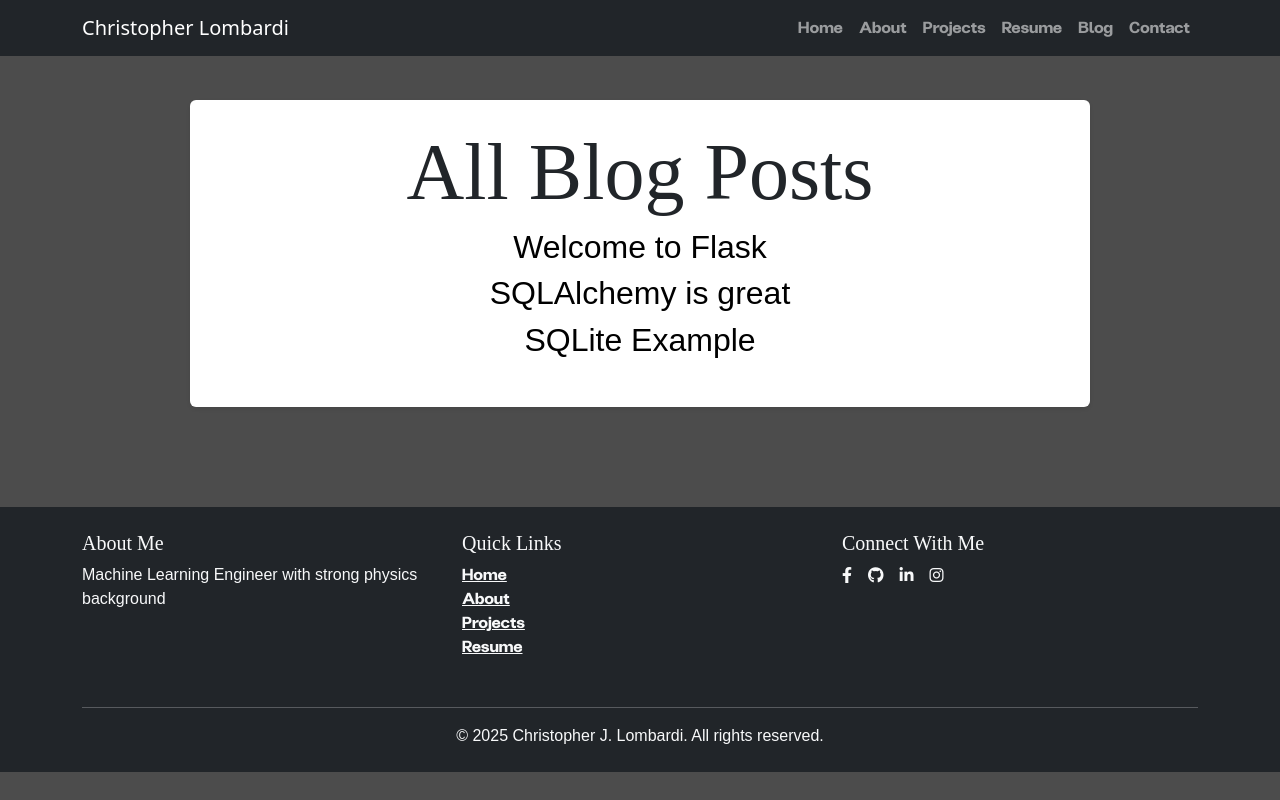
After one commit to c-lombardi23/Portfolio_Website, a Flask app: page /blog in a window 1280 px wide. The commit adds this page. Run offline with Flask 3, Linux system fonts and the light colour scheme; some web fonts are replaced.

Commit message:
added sqlite db for blog posts

```diff
--- a/app.py
+++ b/app.py
@@ -2,6 +2,8 @@ from flask import Flask, render_template, request, flash, redirect, url_for
 from flask_mail import Mail, Message
 from dotenv import load_dotenv
 import os
+
+from models import db, Article
 
 load_dotenv()
 
@@ -16,7 +18,24 @@ app.config['MAIL_DEFAULT_SENDER'] = os.getenv("MAIL_DEFAULT_SENDER")
 app.config['SECRET_KEY'] = os.getenv("SECRET_KEY")
 app.config['MAIL_DEBUG'] = True
 
+app.config['SQLALCHEMY_DATABASE_URI'] = os.getenv('SQLALCHEMY_DATABASE_URI')
+app.config['SQLALCHEMY_TRACK_MODIFICATIONS'] = os.getenv("SQLALCHEMY_TRACK_MODIFICATIONS")
+
 mail = Mail(app)
+
+db.init_app(app)
+
+with app.app_context():
+    db.create_all()
+
+    if Article.query.count() == 0:
+        sample_articles = [
+            Article(title="Welcome to Flask", content="This is your first article!"),
+            Article(title="SQLAlchemy is great", content="You can easily manage your database with SQLAlchemy."),
+            Article(title="SQLite Example", content="SQLite is perfect for small projects and prototyping.")
+        ]
+        db.session.bulk_save_objects(sample_articles)
+        db.session.commit()
 
 @app.context_processor
 def inject_request():
@@ -46,6 +65,15 @@ def contact():
 
     return render_template("index.html")
 
+@app.route("/blog")
+def blog():
+    articles = Article.query.all()
+    return render_template("blog.html", articles=articles)
+
+@app.route("/article/<int:article_id>")
+def view_article(article_id):
+    article = Article.query.get_or_404(article_id)
+    return render_template("article.html", article=article)
 
 @app.route("/")
 def index():
--- /dev/null
+++ b/static/blog.css
@@ -0,0 +1,35 @@
+body{
+  background: linear-gradient(rgba(0, 0, 0, 0.7), rgba(0, 0, 0, 0.7))
+}
+@font-face {
+    font-family: 'celinda';
+    src: url('fonts/Celinda-Regular.otf') format('truetype');
+}
+
+@font-face {
+    font-family: 'mileast';
+    src: url('fonts/Mileast.otf') format('truetype');
+}
+
+.move-down{
+    margin-top: 100px;
+    margin-bottom: 100px;
+}
+h1 {
+    text-align: center;
+    font-family: 'celinda';
+}
+h4 {
+    text-align: center;
+    font-family:sans-serif;
+    font-size: 2rem;
+    color: black;
+}
+#link-title {
+    text-decoration: none;
+    color: black;
+
+}
+#link-title :hover {
+    color: blue;
+}
--- a/templates/about.html
+++ b/templates/about.html
@@ -3,7 +3,7 @@
 {% block head %}
 
 <link rel="stylesheet" href="{{url_for('static', filename='about.css')}}">
-
+<title>About</title>
 {% endblock %}
 
 {% block content %}
--- a/templates/base.html
+++ b/templates/base.html
@@ -35,6 +35,9 @@
                 </li>
                 <li class="nav-item">
                     <a class="nav-link" href="{{url_for('resume')}}">Resume</a>
+                </li>
+                <li class="nav-item">
+                    <a class="nav-link" href="{{url_for('blog')}}">Blog</a>
                 </li>
                 <li class="nav-item">
                     <a class="nav-link" href="{{url_for('index')}}#contact">Contact</a>
--- /dev/null
+++ b/templates/blog.html
@@ -0,0 +1,21 @@
+{% extends 'base.html' %}
+
+{% block head %}
+<link rel="stylesheet" href="https://cdnjs.cloudflare.com/ajax/libs/animate.css/4.1.1/animate.min.css">
+<link rel="stylesheet" href="{{url_for('static', filename='blog.css')}}">
+<title>Articles</title>
+{% endblock %}
+
+{% block content %}
+
+<div class="container move-down p-4 bg-white rounded shadow-sm" style="max-width: 900px;">
+  <header class="mb-4">
+    <h1 class="display-1">All Blog Posts</h1>
+    {% for article in articles %}
+    <a id="link-title" href="{{url_for('view_article', article_id=article.id)}}">
+    <h4>{{ article.title }}</h4>
+    </a>
+    {% endfor %}
+  </header>
+</div>
+{% endblock %}
--- a/templates/portfolio.html
+++ b/templates/portfolio.html
@@ -3,7 +3,7 @@
 {% block head %}
 
 <link rel="stylesheet" href="{{url_for('static', filename='portfolio.css')}}">
-
+<title>Portolio</title>
 {% endblock %}
 
 {% block content %}
--- a/templates/resume.html
+++ b/templates/resume.html
@@ -3,7 +3,7 @@
 {% block head %}
 
 <link rel="stylesheet" href="{{url_for('static', filename='resume.css')}}">
-
+<title>Resume</title>
 {% endblock %}
 
 {% block content %}
```
Also changed, not shown: models.py (added, +8 -0 lines), static/article.css (added, +29 -0 lines), templates/article.html (added, +18 -0 lines), instance/articles.db (added), 1 other file.
